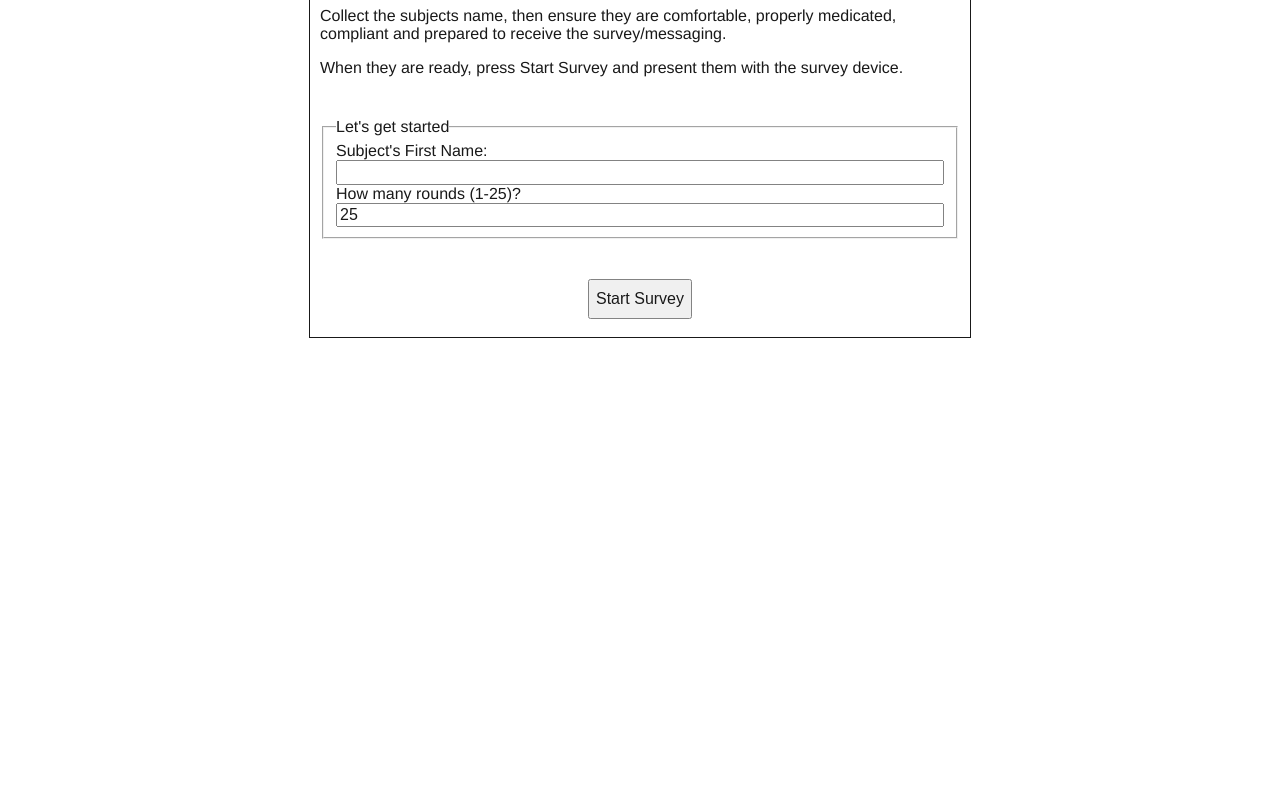
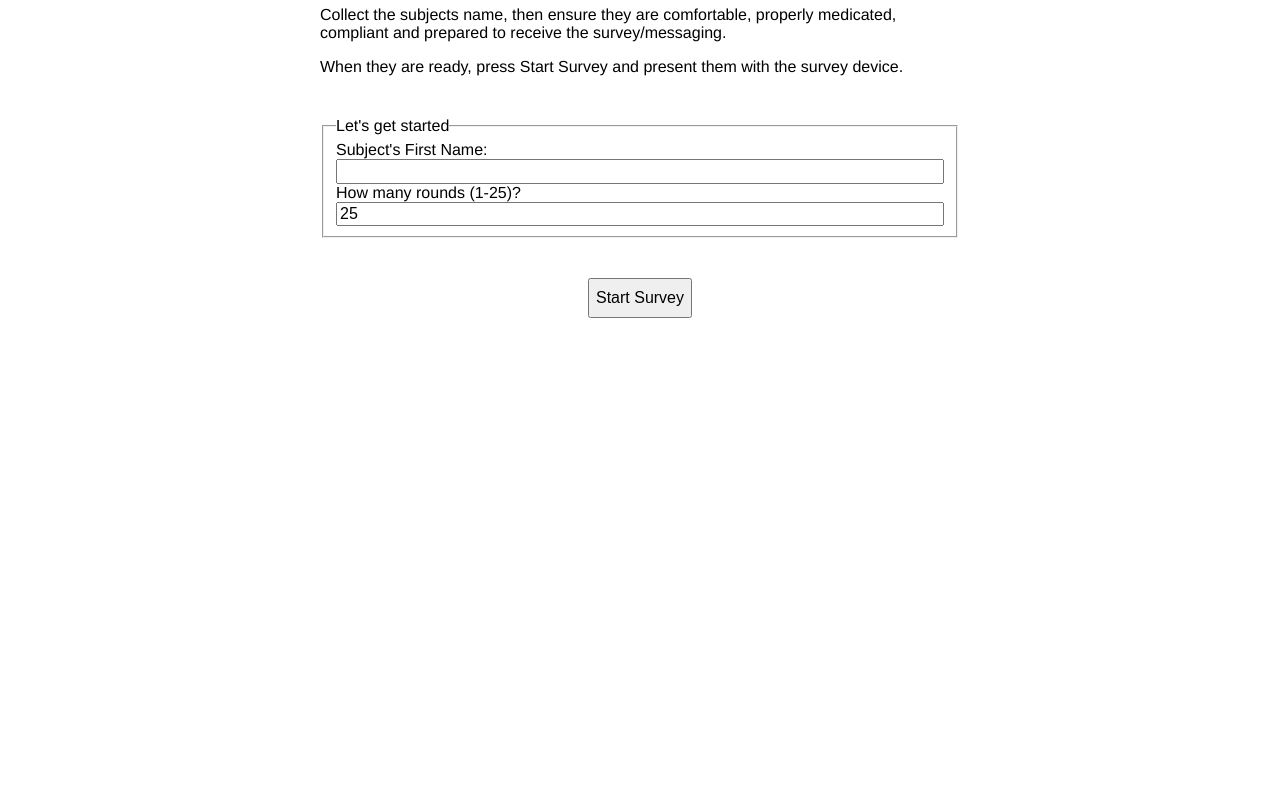
Before and after one commit to u21i448dn29i7/bus-mall, a plain HTML site: page index.html in a window 1280 px wide. Shown: the part 284-1070 px from the top of the page. Before the commit the page ends 800 px from the top, so only its background shows below. Drawn offline with Linux system fonts and the light colour scheme.

Commit message:
style adjustments

```diff
--- a/css/prestartSection.css
+++ b/css/prestartSection.css
@@ -1,13 +1,12 @@
 #prestartSection {
     color: black;
-    height: 400px;
+    height: 100%;
     width: 50%;
     margin: 50px auto;
     padding: 10px;
     justify-content: center;
-    border: 1px solid black;
     background: white;
-    opacity: .9;
+    /* opacity: .9; */
 }
 
 #prestartSection-instruction {
--- a/css/surveySection.css
+++ b/css/surveySection.css
@@ -2,6 +2,7 @@
     display: none;
     padding-right: 15px;
     padding-left: 15px;
+    margin-top: 50px;
     margin-right: auto;
     margin-left: auto;
 }
@@ -31,6 +32,8 @@
     background: url() 50% 50% no-repeat;
     background-size: cover;
     background-clip: content-box;
+    box-shadow: 0 4px 8px 0 rgba(0, 0, 0, 0.2), 0 6px 20px 0 rgba(0, 0, 0, 0.19);
+
 }
 
 .productDisplay:before {
```
